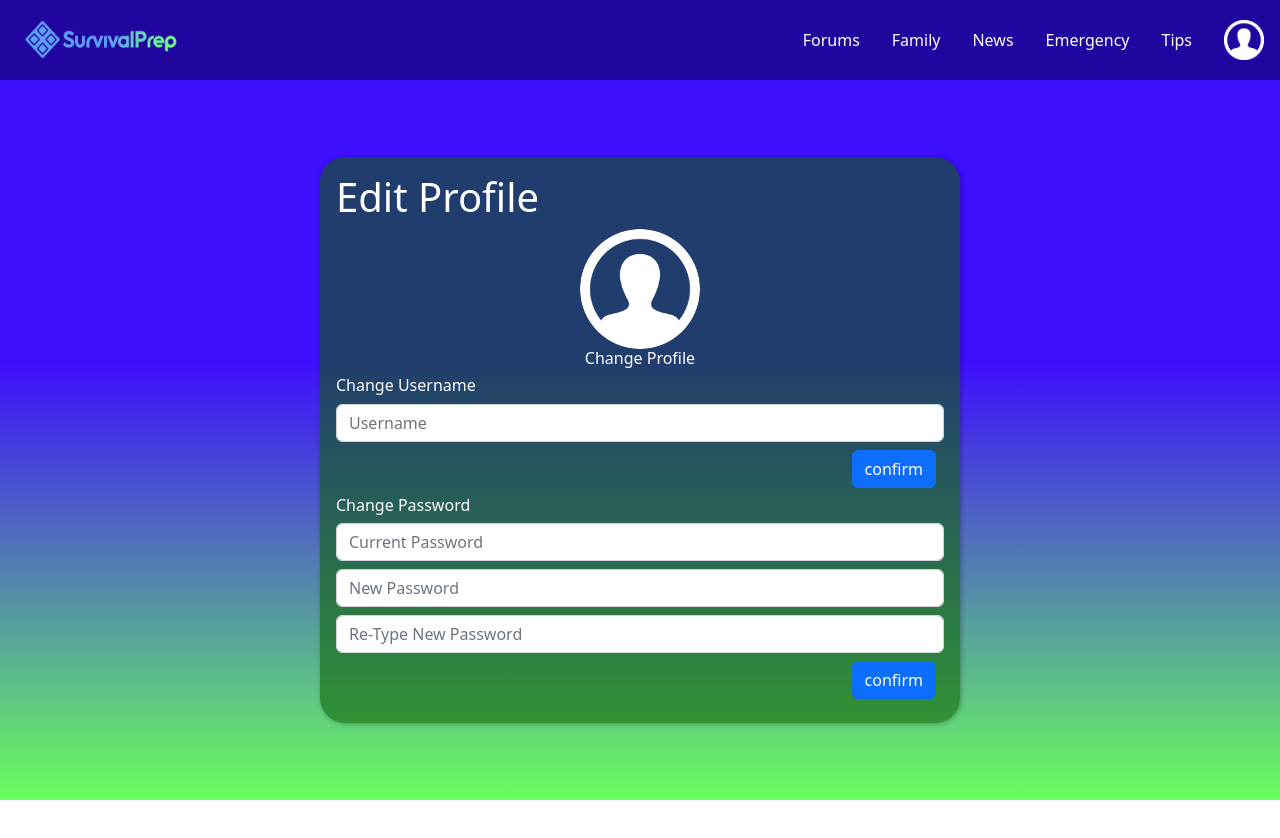
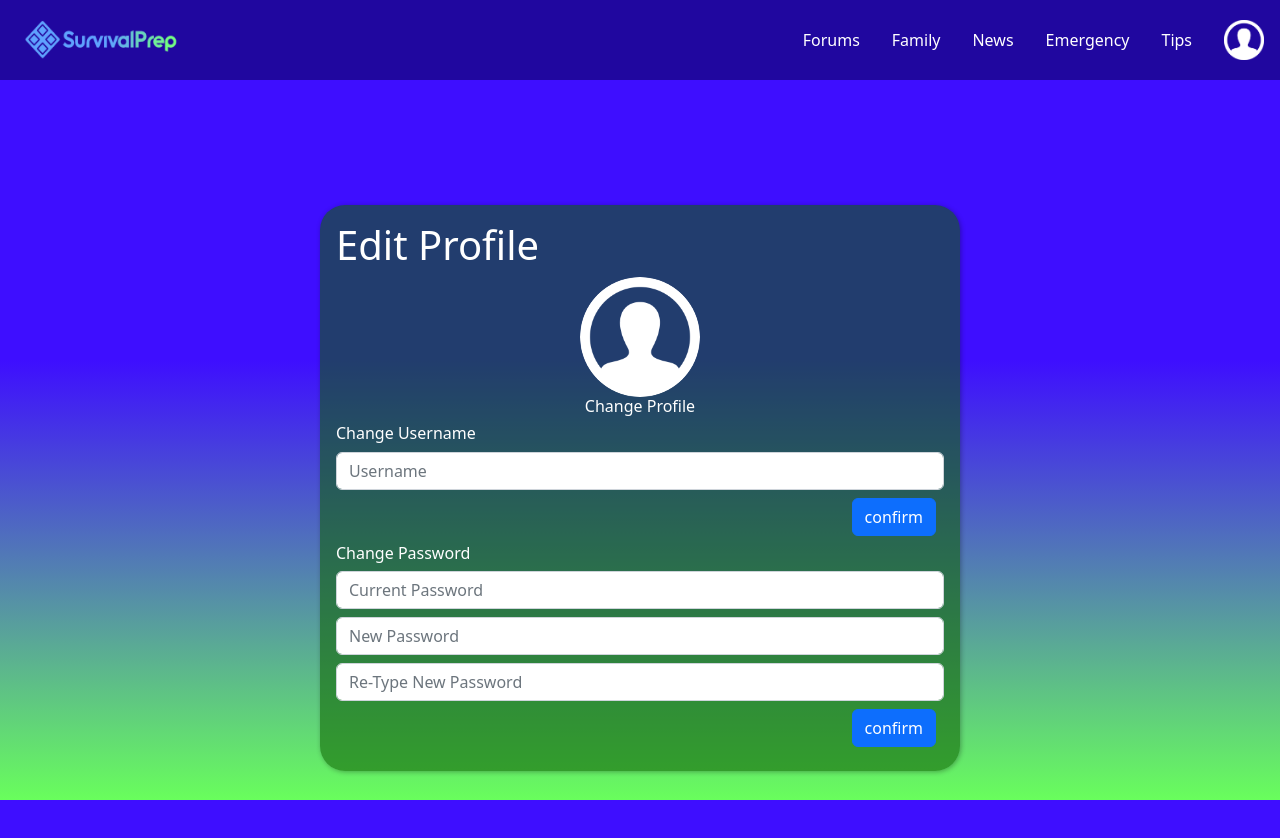
Before and after one commit to CodeLynch/SurvivalPrep-FrontEnd, a React (Create React App) app: page /editprofile in a window 1280 px wide. Shown: the top 838 px of the page. Before the commit the page ends 800 px from the top, so only its background shows below. Built offline with nearby package versions, Linux system fonts and the light colour scheme.

Commit message:
Some changes

```diff
--- a/src/components/EditProfilepage.tsx
+++ b/src/components/EditProfilepage.tsx
@@ -15,7 +15,7 @@ function EditProfilePage(this: any){
         event.preventDefault();
     }
     return(
-        <div className= "container">
+        <div className= "container p-5">
             <div className="d-flex flex-row align-items-center justify-content-center" style={{height:'90vh'}}>
                 <div className='px-3 py-3 MainContainer' style={{width:'50vw'}}>
                 <h1>Edit Profile</h1>
--- a/src/components/FamilyPage.tsx
+++ b/src/components/FamilyPage.tsx
@@ -10,7 +10,7 @@ export default function FamilyPage() {
   const [FamilyMembers, setFamily] = useState<familyMemberType[]>([
     {firstname: "John", lastname: "Doe", contactno: "0921123490", isCreator: true},
     {firstname: "Jane", lastname: "Doe", contactno: "0912127490", isCreator: false},
-    {firstname: "Jill", lastname: "Doe", contactno: "0922789491", isCreator: false},
+    {firstname: "Jackie", lastname: "Doe", contactno: "0922789491", isCreator: false},
     {firstname: "Jack", lastname: "Doe", contactno: "0921889492", isCreator: false},
     {firstname: "Jess", lastname: "Doe", contactno: "0921889492", isCreator: false},
     {firstname: "Jeff", lastname: "Doe", contactno: "0921889492", isCreator: false},
```
Also changed, not shown: src/components/containerStyles.css (line endings or trailing spaces).
